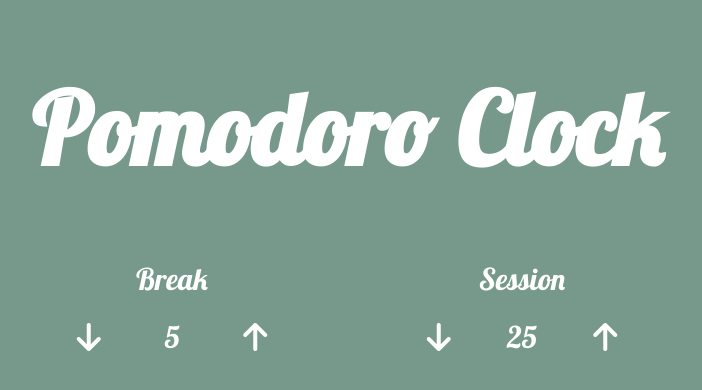
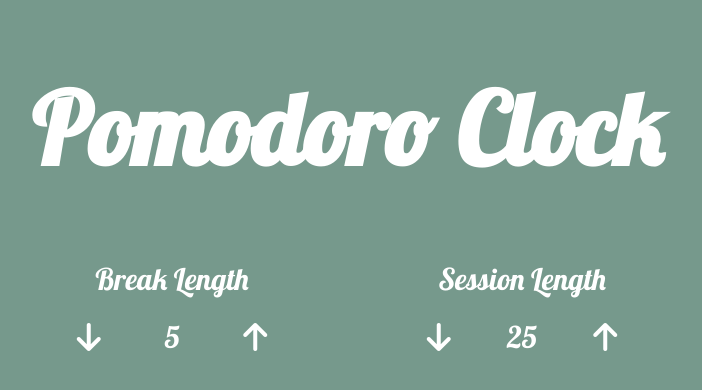
Before and after one commit to tupelobound/pomodoro-clock, a React (Create React App) app: page / in a window 1280 px wide. Shown: the top 390 px of the page, without its empty margins (293-995 px from the left). Built offline with nearby package versions, Linux system fonts and the light colour scheme.

Commit message:
Added template literals for reusability

```diff
--- a/src/LengthSetter.js
+++ b/src/LengthSetter.js
@@ -9,10 +9,10 @@ const LengthSetter = ({ name, length, setLength }) => {
 
   return (
         <div className="length-adjust">
-            <p id="break-label" className="label">{name}</p>
-            <i id="break-decrement" className="fas fa-arrow-down fa-2x" onClick={handleClick} />
-            <p id="break-length">{length}</p>
-            <i id="break-increment" className="fas fa-arrow-up fa-2x" onClick={handleClick} />
+            <p id={`${name}-label`} className="label">{`${name.charAt(0).toUpperCase() + name.slice(1)} Length`}</p>
+            <i id={`${name}-decrement`} className="fas fa-arrow-down fa-2x" onClick={handleClick} />
+            <p id={`${name}-length`}>{length}</p>
+            <i id={`${name}-increment`} className="fas fa-arrow-up fa-2x" onClick={handleClick} />
         </div>
   )
 }
```
